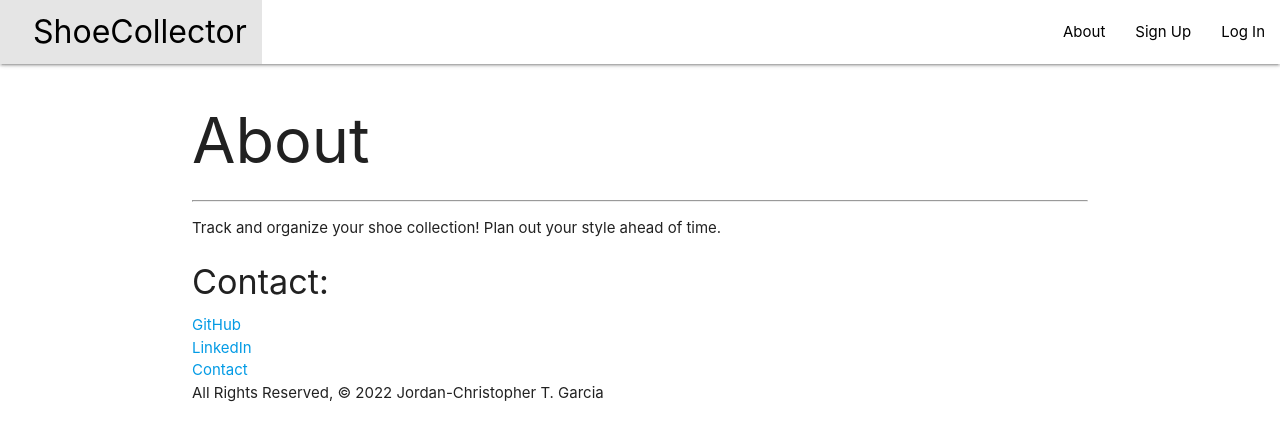
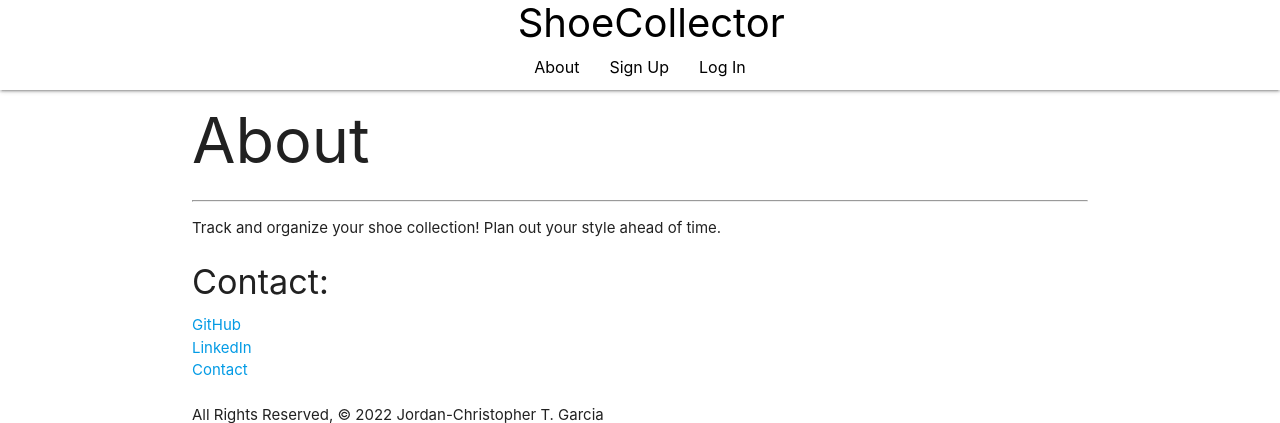
Before and after one commit to jctgarcia20/shoe-collector, a Django app: template main_app/templates/about.html in a window 1280 px wide. Shown: the top 423 px of the page. Run offline with Django 3.2, Linux system fonts and the light colour scheme; the template is opened without the code that fills it, so the values that code supplies are empty.

Commit message:
Update nav bar CSS

```diff
--- a/main_app/static/css/style.css
+++ b/main_app/static/css/style.css
@@ -8,9 +8,14 @@ main {
   flex: 1 0 auto;
 }
 
-.logo{
-  font-size: 32px;
-  text-align: center !important;
+#logo{
+  font-size: 40px;
+  text-align: center;
+}
+
+nav {
+  height: 90px;
+  line-height: 45px;
 }
 
 .nav-wrapper {
@@ -19,6 +24,7 @@ main {
 
 nav ul a {
   color: black;
+  font-size: 2vmin;
 }
 
 #slogan {
@@ -43,6 +49,7 @@ nav ul a {
 
 #homeBtn {
   margin: 0;
+  margin-top: 5vmin;
   position: absolute;
   top: 80%;
   left: 50%;
--- a/main_app/templates/about.html
+++ b/main_app/templates/about.html
@@ -11,6 +11,8 @@
   <a href="https://www.linkedin.com/in/jctgarcia20/">LinkedIn</a>
   <br>
   <a href="jctgarcia20@gmail.com">Contact</a>
+  <br>
+  <br>
 <footer>All Rights Reserved, &copy; 2022 Jordan-Christopher T. Garcia</footer>
 
 {% endblock %}
--- a/main_app/templates/base.html
+++ b/main_app/templates/base.html
@@ -16,9 +16,10 @@
     <nav>
       <div class="nav-wrapper">
         <ul>
-          <li><a href="{% url 'home' %}" class="logo">&nbsp;&nbsp;ShoeCollector</a></li>
+          <li><a href="{% url 'home' %}" class="brand-logo center black-text" id="logo">&nbsp;&nbsp;ShoeCollector</a></li>
         </ul>
-        <ul class="right">
+        <br>
+        <ul class="brand-logo center">
           <li><a href="{% url 'about' %}">About</a></li>
           {% if user.is_authenticated %}
             <li><a href="{% url 'occasions_create' %}">Add an Occasion</a></li>
--- a/main_app/templates/home.html
+++ b/main_app/templates/home.html
@@ -1,6 +1,7 @@
 {% extends 'base.html' %}
 {% block content %}
 
+<br>
 <h1 id="slogan">Start Your Collection</h1>
 <img src="https://i.imgur.com/QPcuuca.png" alt="air jordan 1" id="homeImg">
 <a href="shoes/create/" class="waves-effect waves-light btn grey lighten-2 black-text" id="homeBtn">Begin Collecting</a>
```
